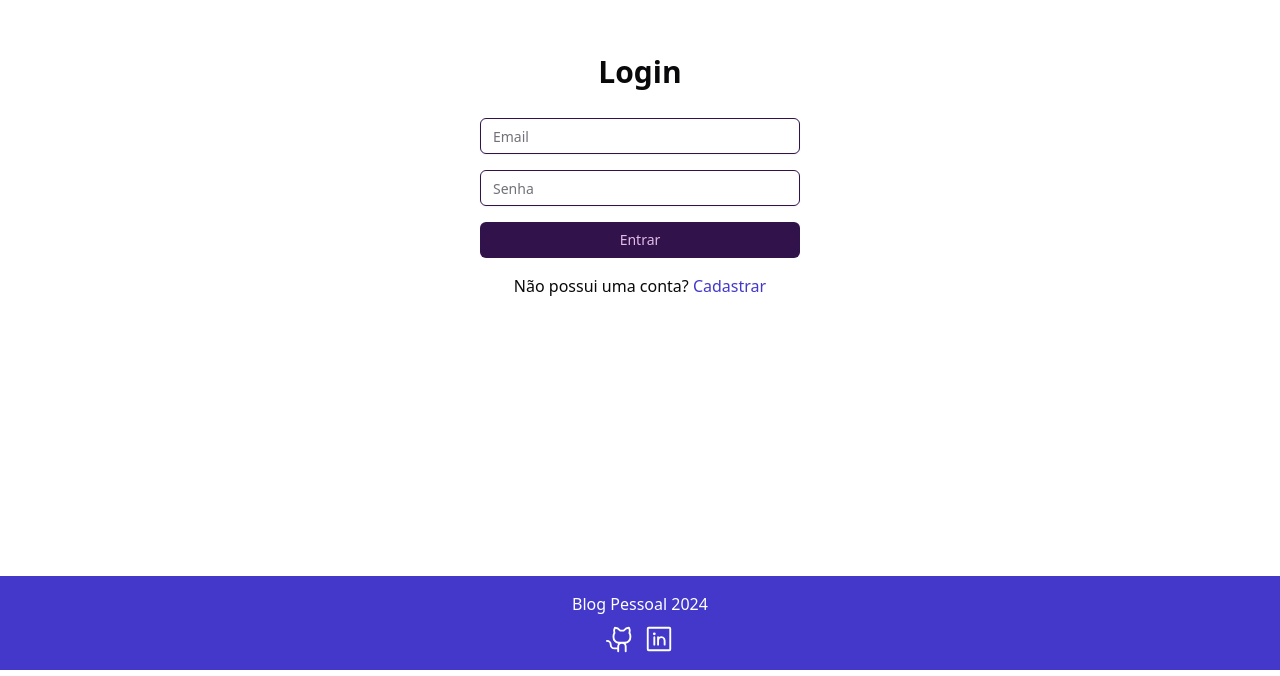
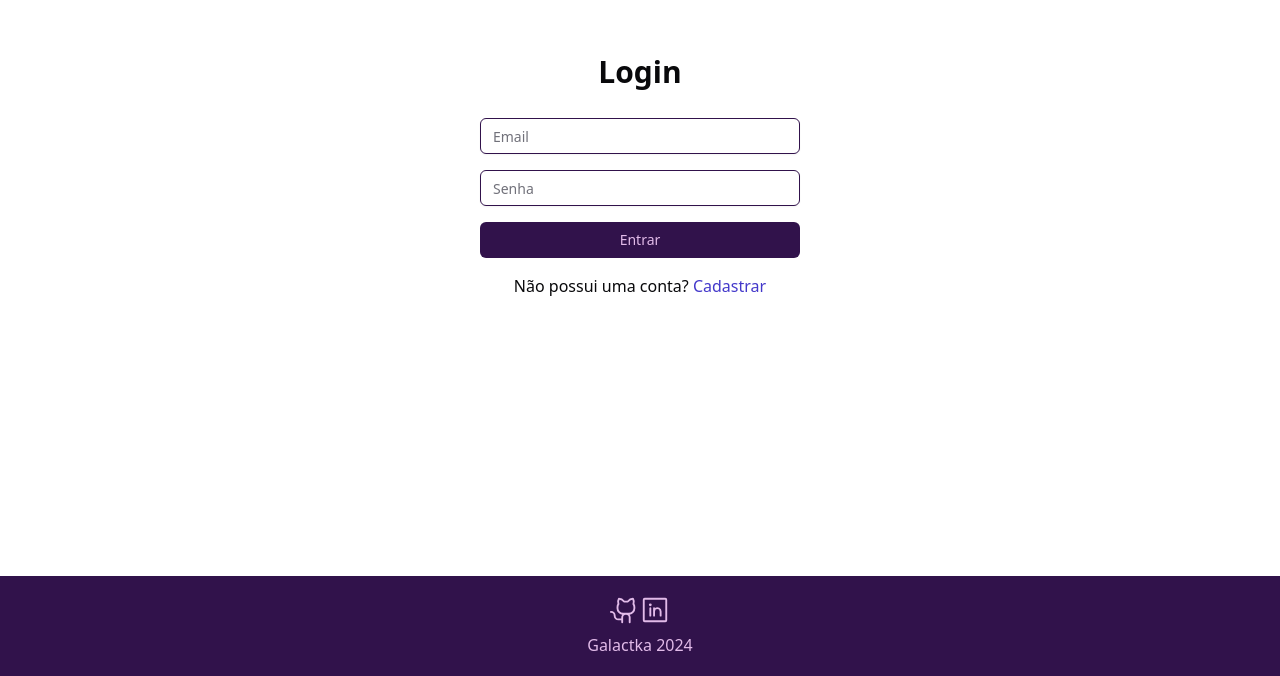
Before and after one commit to sam-grs/personal_blog_frontend, a React (Vite) app: page / in a window 1280 px wide. Shown: the part 324-1000 px from the top of the page. Built offline with nearby package versions, Linux system fonts and the light colour scheme.

Commit message:
feat: adds styles to Footer

```diff
--- a/src/components/footer/Footer.tsx
+++ b/src/components/footer/Footer.tsx
@@ -1,14 +1,11 @@
 import { LinkedinLogo, GithubLogo } from "@phosphor-icons/react";
 
 export function Footer() {
-  const data = new Date().getFullYear();
+  const date = new Date().getFullYear();
 
   return (
-    <div className="flex justify-center bg-indigo-700 text-white">
-      <div className="container flex flex-col items-center py-4 gap-2">
-        <h4>Blog Pessoal {data}</h4>
-
-        <div className="flex gap-2">
+    <div className="bg-dark_purple text-pink flex flex-col items-center justify-center gap-2 h-[100px]">
+      <div className="flex">
         <a href="https://github.com/sam-grs">
           <GithubLogo size={30} />
         </a>
@@ -16,7 +13,7 @@ export function Footer() {
           <LinkedinLogo size={30} />
         </a>
       </div>
-      </div>
+      <h4>Galactka {date}</h4>
     </div>
   );
 }
```
Lines whose indentation alone changed are shown as unchanged.
